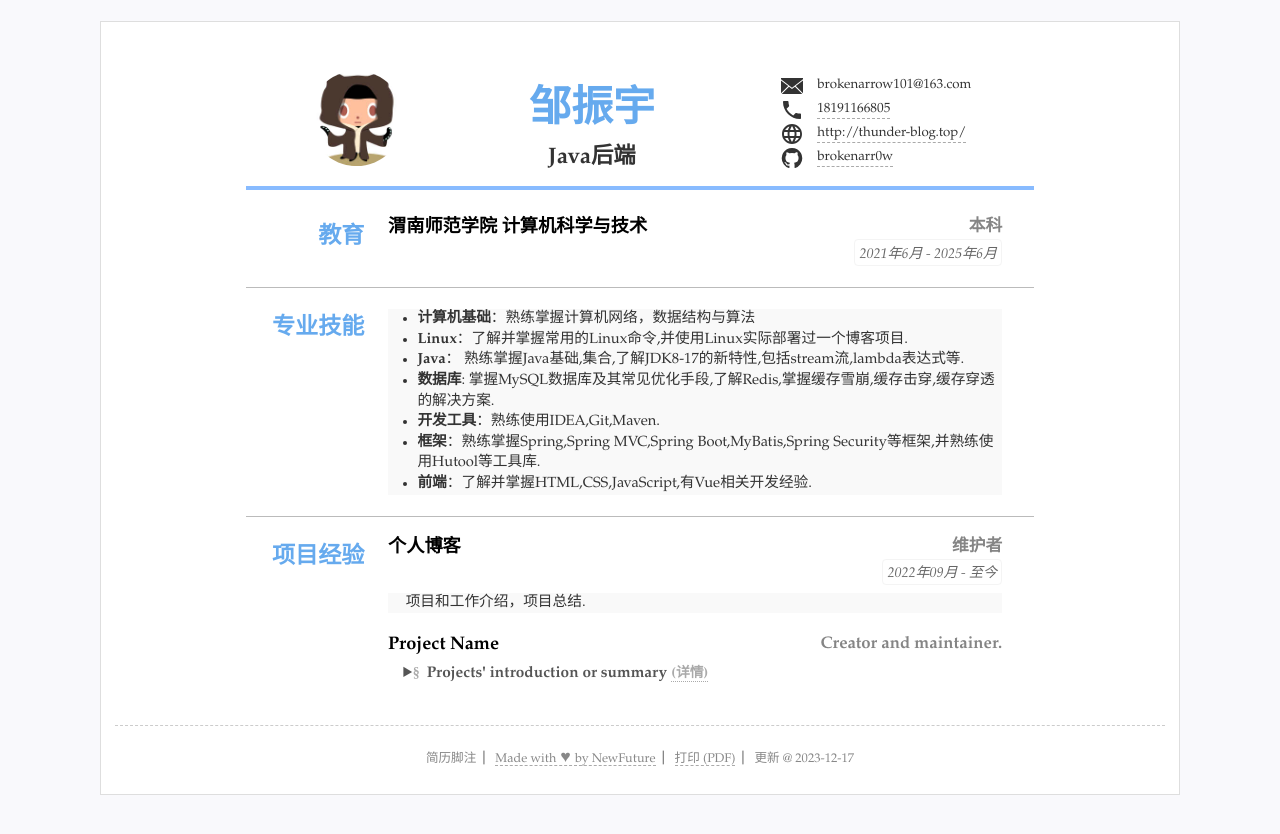
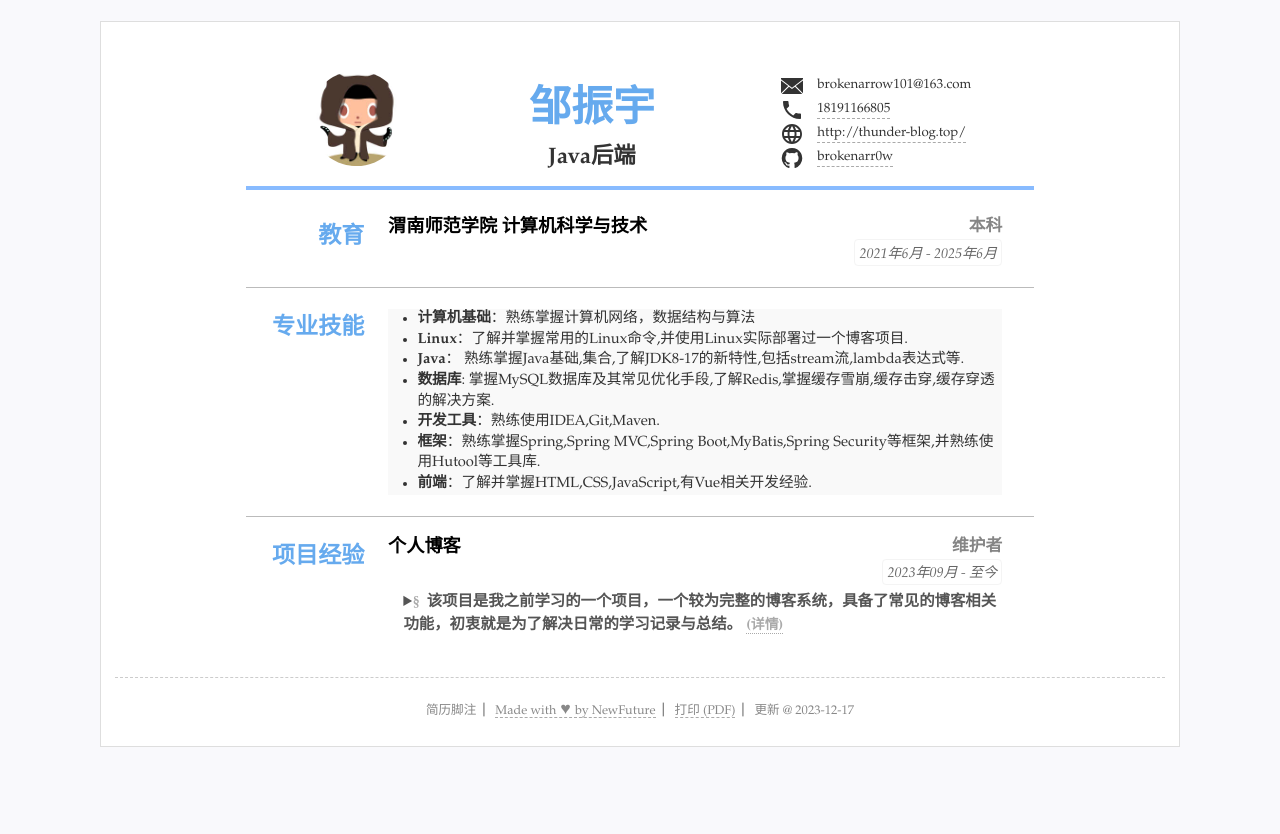
Before and after one commit to brokenarr0w/resume, a Jekyll site: the page built from index.html, in a window 1280 px wide. Shown: the top 834 px of the page. Built offline with Jekyll 4.4.1, drawn with Linux system fonts in a browser that asks for light colours.

Commit message:
Update resume.yml

```diff
--- a/_data/resume.yml
+++ b/_data/resume.yml
@@ -43,15 +43,11 @@ main: #简历主要内容，
   name: 项目经验
   content:
   - title: "个人博客"
-    duration: "2022年09月 - 至今"
-    detail: 项目和工作介绍，项目总结.
+    duration: "2023年09月 - 至今"
+    summary: 该项目是我之前学习的一个项目，一个较为完整的博客系统，具备了常见的博客相关功能，初衷就是为了解决日常的学习记录与总结。
+    detail:
+      md: _data/project.md
     sub: 维护者
-  - title: Project Name
-    summary: Projects' introduction or summary
-    detail:
-      md: _data/demo.md
-    sub: Creator and maintainer.
-   #可继续添加更多内容
 
 #others 其他简略内容(列表)
 
```
